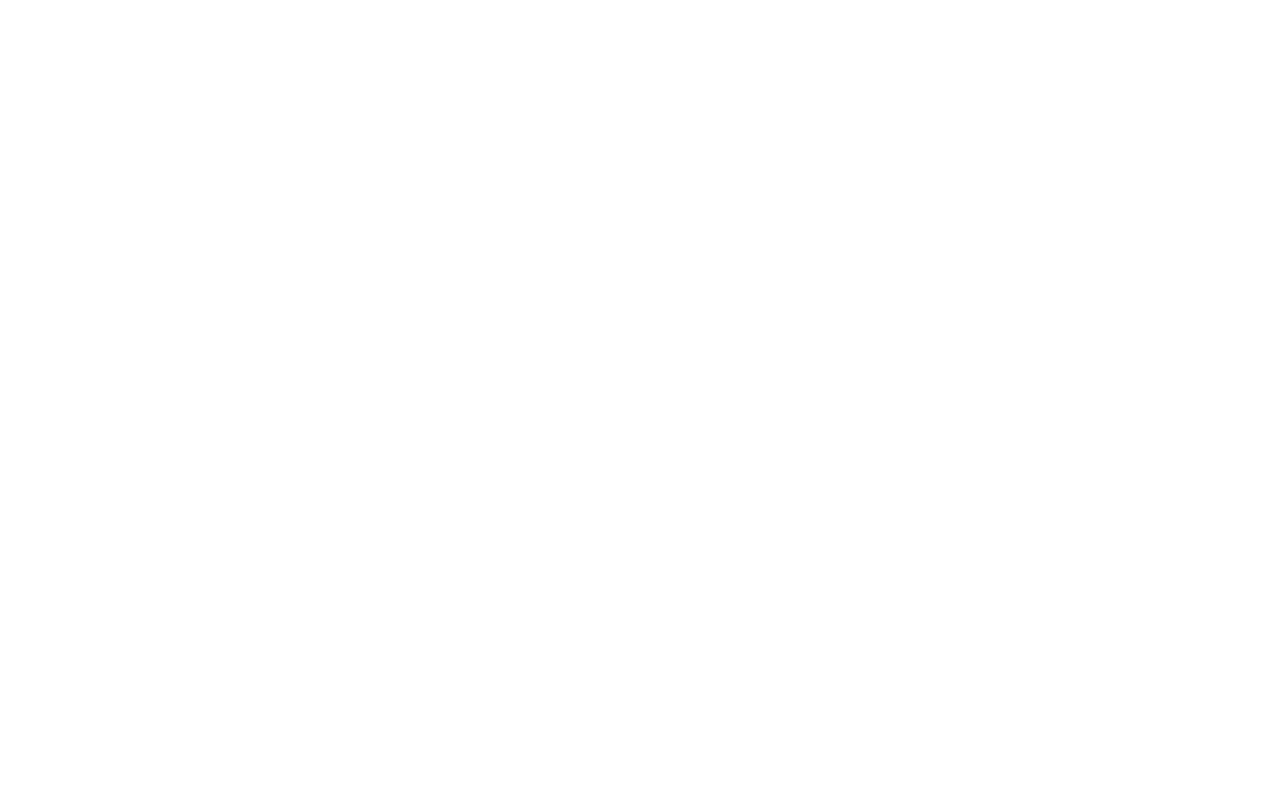
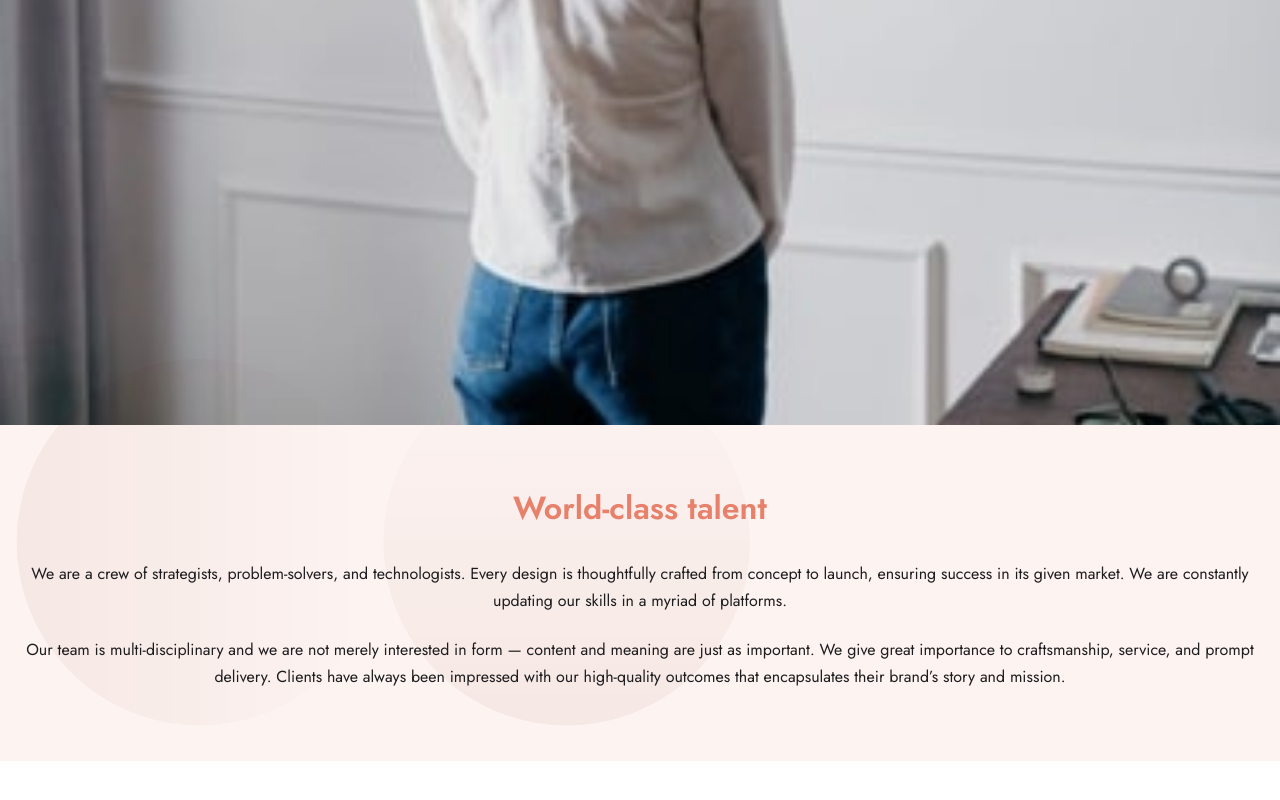
Before and after one commit to Aryaman2803/Designo, a React (Create React App) app: page /about-us in a window 1280 px wide. Shown: the part 2147-2947 px from the top of the page. Before the commit the page ends 1481 px from the top, so only its background shows below. Built offline with nearby package versions, Linux system fonts and the light colour scheme.

Commit message:
talent section of about us page has beren styled

```diff
--- a/src/About.js
+++ b/src/About.js
@@ -1,6 +1,7 @@
 import React from "react";
 import NavBar from "./NavBar";
 import heroImage from "./starter/assets/about/mobile/image-about-hero.jpg";
+import talentImage from "./starter/assets/about/mobile/image-world-class-talent.jpg";
 import heroSvg from "./starter/assets/about/mobile/bg-pattern-hero-about-mobile.svg";
 import "./About.scss";
 
@@ -24,6 +25,29 @@
           </p>
         </div>
       </section>
+      <section className="talent">
+        <div className="img-wrap">
+          <img src={talentImage} alt="" />
+        </div>
+        <div className="talent-text">
+          <img src={heroSvg} alt="" />
+          <h2>World-class talent</h2>
+          <p>
+            We are a crew of strategists, problem-solvers, and technologists.
+            Every design is thoughtfully crafted from concept to launch,
+            ensuring success in its given market. We are constantly updating our
+            skills in a myriad of platforms.
+          </p>
+          <br />
+          <p id="last">
+            Our team is multi-disciplinary and we are not merely interested in
+            form — content and meaning are just as important. We give great
+            importance to craftsmanship, service, and prompt delivery. Clients
+            have always been impressed with our high-quality outcomes that
+            encapsulates their brand’s story and mission.
+          </p>
+        </div>
+      </section>
     </div>
   );
 }
--- a/src/About.scss
+++ b/src/About.scss
@@ -41,4 +41,34 @@
       }
     }
   }
+  .talent {
+    @extend .hero;
+    .talent-text {
+      text-align: center;
+      padding: 3rem 1rem;
+      background-color: #fdf3f0;
+      margin-top: -0.7rem;
+      position: relative;
+      z-index: 5;
+      h2 {
+        font-size: 3.2rem;
+        color: $primaryColor;
+        margin: 3rem 0rem;
+      }
+      p {
+        line-height: 1.67;
+      }
+      #last {
+        padding-bottom: 4rem;
+      }
+      img {
+        position: absolute;
+        top: -20%;
+        transform: translateX(-90%);
+        z-index: -4;
+        width: 110rem;
+        opacity: 0.3;
+      }
+    }
+  }
 }
```
